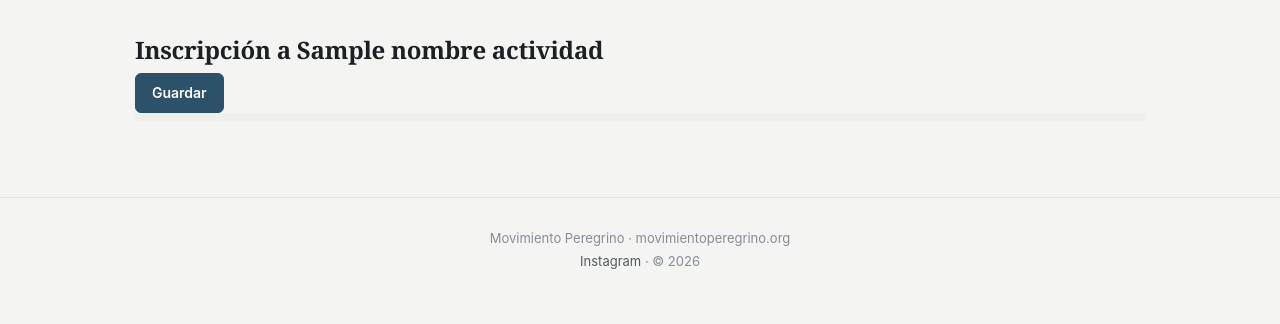
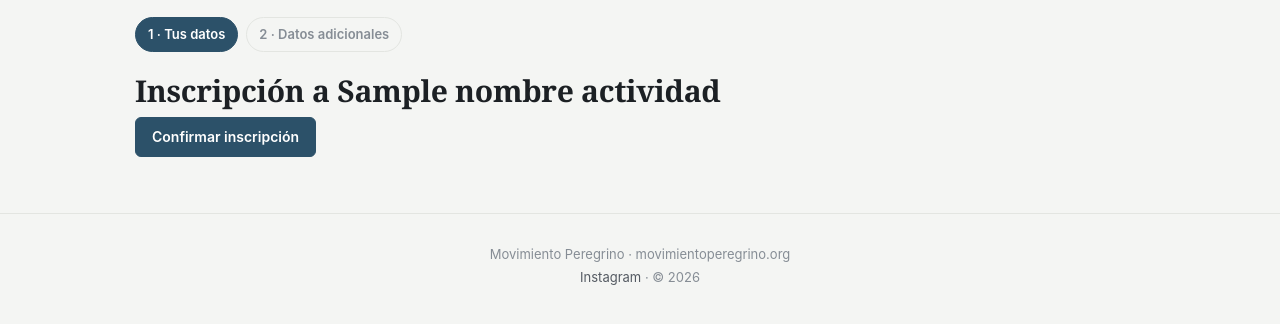
Before and after one commit to movimientoperegrino/inscripcion, a Django app: template templates/form.html in a window 1280 px wide. Shown: the part 65-389 px from the top of the page. Run offline with Django 3.2, Linux system fonts and the light colour scheme; the template is opened without the code that fills it: most values are stand-ins (such as "Sample title", 1, 10 or a date in 2020); some libraries are stand-ins or nearby versions.

Commit message:
P1.6 + P1.7: stepper de 2 pasos y limpieza del form paso 1
Agrega un stepper simple en form.html/formextra.html para orientar al
usuario en el flujo de 2 pasos. En form.html: elimina la barra de
progreso falsa (quedaba en 0%/99% sin relacion real), sube el titulo a
h2 para jerarquia correcta, cambia el CTA a "Confirmar inscripcion" y
reemplaza el JS jQuery por un listener nativo que solo deshabilita el
boton y muestra "Guardando..." al enviar.

Co-Authored-By: Claude Opus 4.8 <noreply@anthropic.com>

```diff
--- a/static/css/theme.css
+++ b/static/css/theme.css
@@ -329,3 +329,9 @@ button:focus-visible, [tabindex]:focus-visible {
   outline-offset: 2px;
   border-radius: var(--radius);
 }
+
+/* ---------- stepper (indicador de pasos) ---------- */
+.stepper { list-style: none; display: flex; flex-wrap: wrap; gap: 8px; padding: 0; margin: 0 0 22px; }
+.stepper li { font-size: 13px; font-weight: 600; color: var(--ink-mute); padding: 6px 12px; border: 1px solid var(--line); border-radius: 999px; }
+.stepper li.is-active { color: #fff; background: var(--accent); border-color: var(--accent); }
+.stepper li.is-done { color: var(--accent-strong); border-color: var(--accent-soft); background: var(--accent-soft); }
--- a/templates/form.html
+++ b/templates/form.html
@@ -9,7 +9,11 @@
 {% bootstrap_messages %}
     <div class="row">
         <div class="col-sm-12 ">
-            <h3>Inscripción a {{ nombre_actividad }}</h3>
+            <ol class="stepper">
+              <li class="is-active">1 · Tus datos</li>
+              <li>2 · Datos adicionales</li>
+            </ol>
+            <h2>Inscripción a {{ nombre_actividad }}</h2>
 
         </div>
     </div>
@@ -20,30 +24,18 @@
                 {% bootstrap_form form %}
                 {% buttons %}
                 <button id="save" type="submit" class="btn btn-primary">
-                    {% bootstrap_icon "floppy-disk" %} Guardar
+                    {% bootstrap_icon "floppy-disk" %} Confirmar inscripción
                 </button>
                 {% endbuttons %}
             </form>
-            <div class="progress">
-              <div class="progress-bar progress-bar-striped" id="bar"
-                   role="progressbar" aria-valuenow="0" aria-valuemin="0" aria-valuemax="100" style="width: 0%">
-                <span class="sr-only">45% Complete</span>
-              </div>
-            </div>
         </div>
     </div>
 {% endblock %}
 {% block scripts %}
-    <script type="text/javascript">
-        $(document).ready(function () {
-            $("#formulario").submit(function(){
-                $("#save").prop( "disabled", true );
-                return true;
-            });
-            $('#save').click(function(){
-                $('#bar').addClass('active').attr('aria-valuenow', '99%').css('width', '99%');
-
-            })
-        });
+    <script>
+      document.getElementById('formulario').addEventListener('submit', function () {
+        var b = document.getElementById('save');
+        b.disabled = true; b.textContent = 'Guardando…';
+      });
     </script>
 {% endblock %}
--- a/templates/formextra.html
+++ b/templates/formextra.html
@@ -9,6 +9,10 @@
 {% bootstrap_messages %}
     <div class="row">
         <div class="col-sm-12 ">
+            <ol class="stepper">
+              <li class="is-done">1 · Tus datos</li>
+              <li class="is-active">2 · Datos adicionales</li>
+            </ol>
             <h2>Datos extra de la inscripción</h2>
             <div class="alert alert-success" style="font-size: 20px;">
                 <b>Inscripción exitosa</b>, ahora completá los siguientes datos <b>sin apuro</b>.
```
